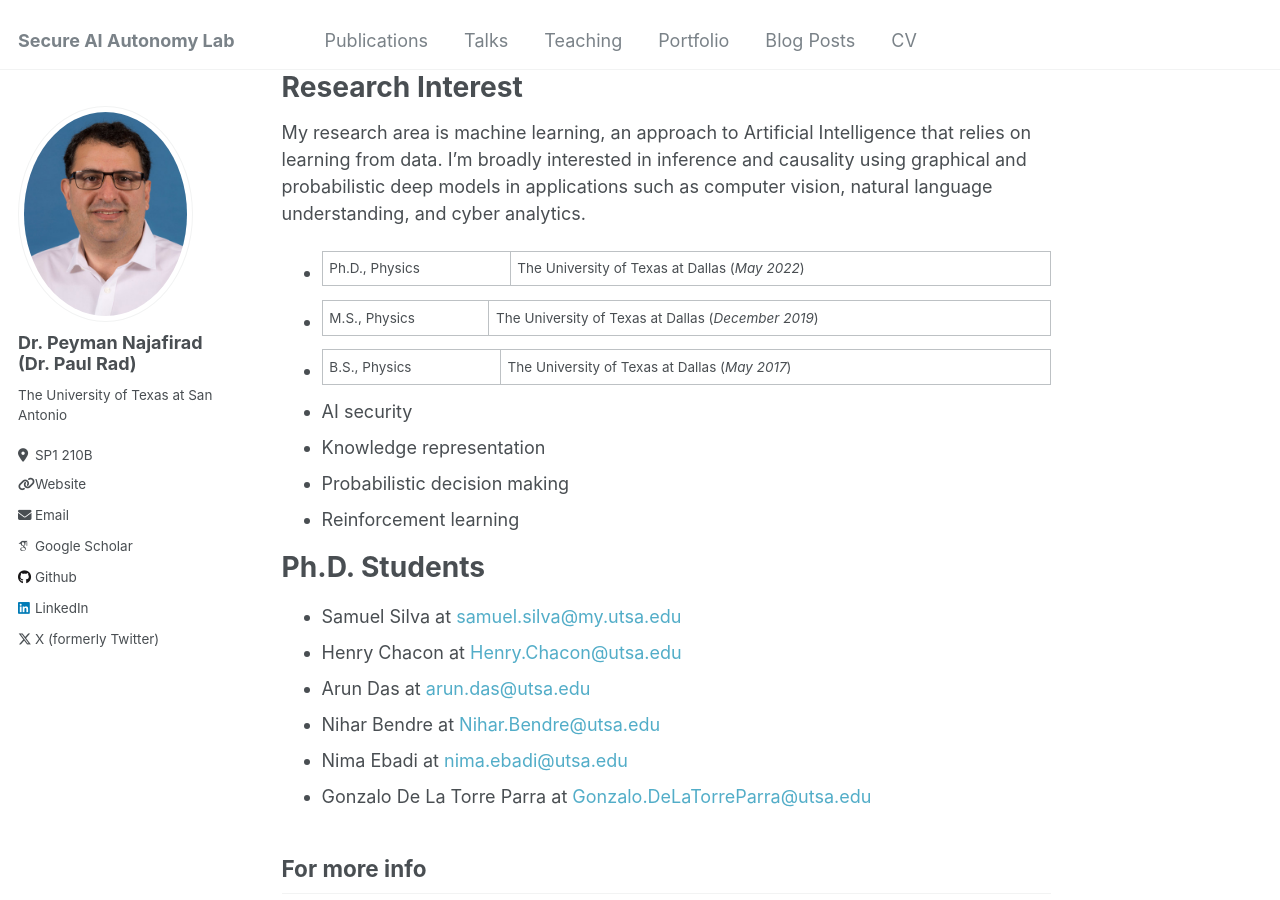
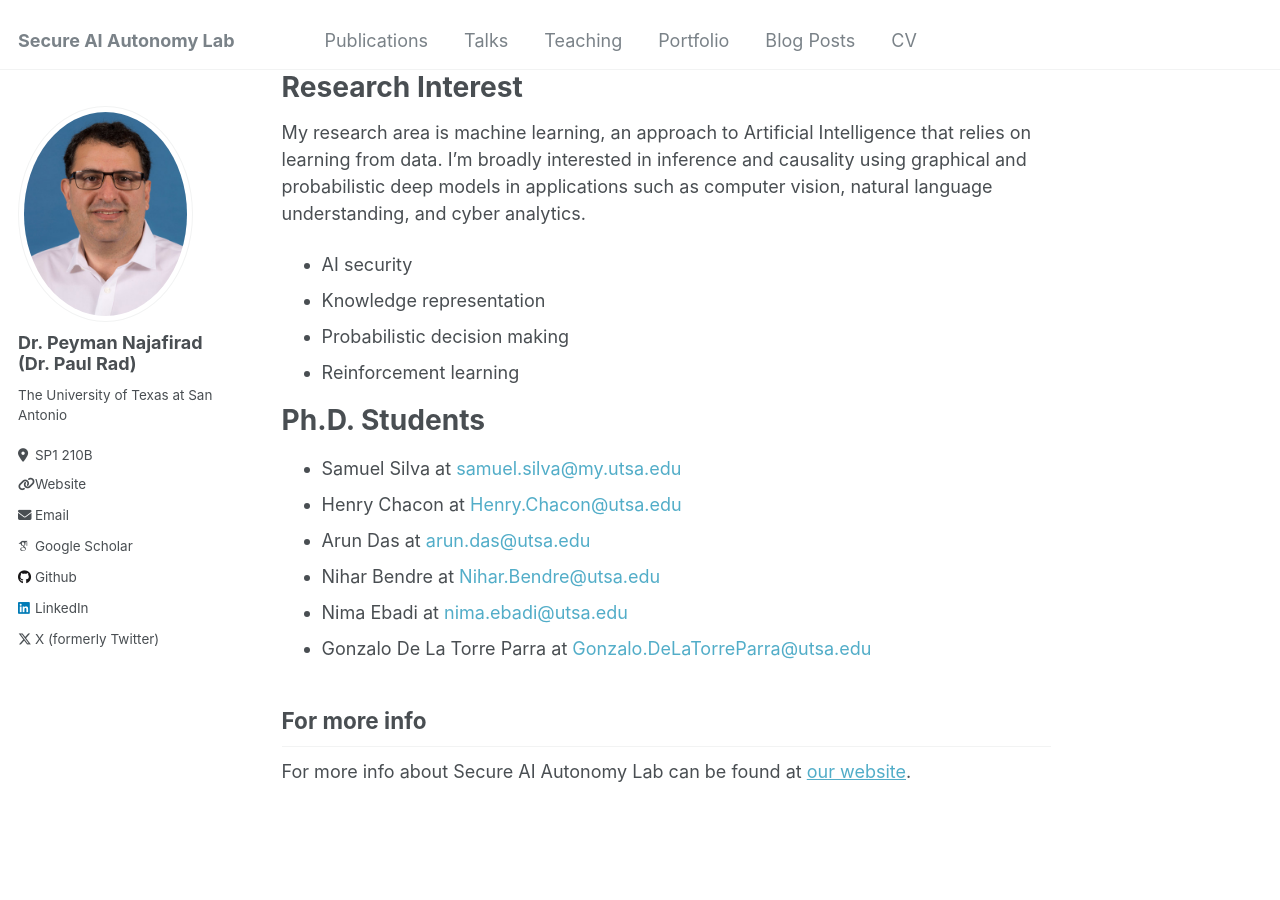
Before and after one commit to vohongthinh2011/PeymanNajafirad, a Jekyll site: the page built from _pages/about.md, in a window 1280 px wide and 900 px high, scrolled down 364 px. Built offline with Jekyll 4.4.1, drawn with Linux system fonts in a browser that asks for light colours; some web fonts are replaced.

Commit message:
Update about.md

```diff
--- a/_pages/about.md
+++ b/_pages/about.md
@@ -13,10 +13,6 @@ Paul received his B.S. degree in computer engineering from the Sharif University
 Research Interest
 ======
 My research area is machine learning, an approach to Artificial Intelligence that relies on learning from data. I’m broadly interested in inference and causality using graphical and probabilistic deep models in applications such as computer vision, natural language understanding, and cyber analytics.
-- Ph.D., Physics | The University of Texas at Dallas (_May 2022_)
-- M.S., Physics	| The University of Texas at Dallas (_December 2019_)
-- B.S., Physics | The University of Texas at Dallas (_May 2017_)
-
 - AI security
 - Knowledge representation
 - Probabilistic decision making
```
